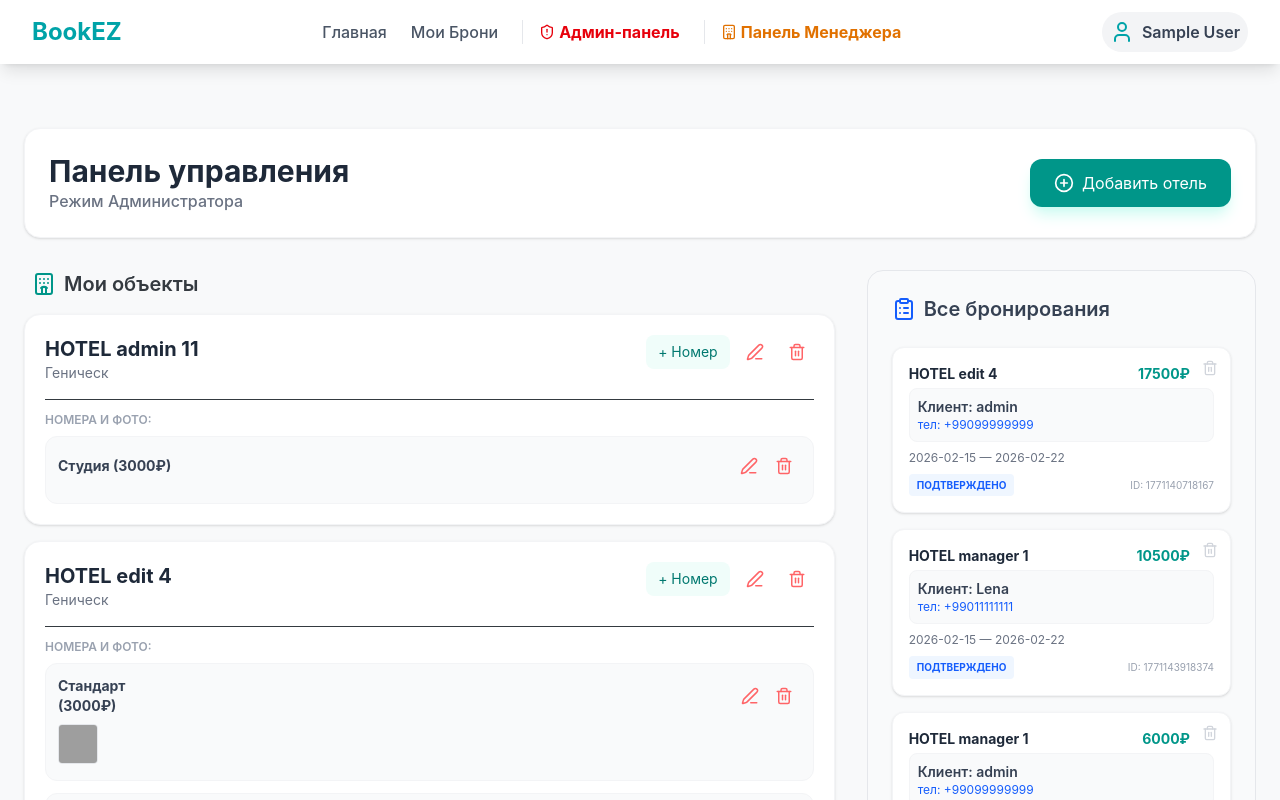
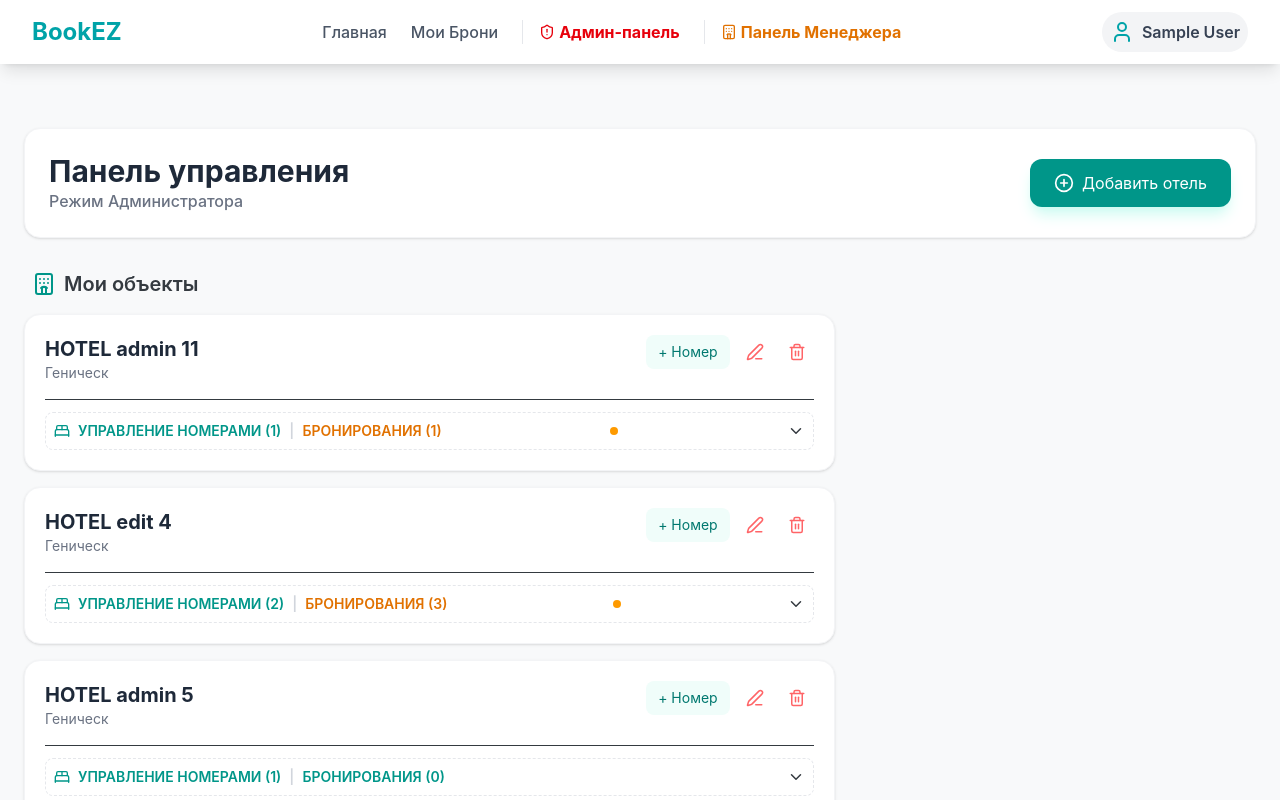
Before and after one commit to Andrey-G1Thub/bookez-hotel-booking, a React (Vite) app: page /manager in a window 1280 px wide. Shown: the top 800 px of the page. Built offline with nearby package versions, Linux system fonts and the light colour scheme; data requests are answered from the project's data file; sample sign-in values are in the browser's storage; grey boxes are pictures that could not be loaded.

Commit message:
сделаем выпадающий список для номеров отелей и броней

```diff
--- a/db.json
+++ b/db.json
@@ -93,6 +93,54 @@
       "checkOut": "2026-02-28",
       "price": 3000,
       "status": "Подтверждено"
+    },
+    {
+      "id": 1771163117526,
+      "userId": 1770711015637,
+      "hotelId": 1771070135324,
+      "roomId": 1771163093326,
+      "hotelName": "HOTEL admin 11",
+      "roomType": "Стандарт",
+      "checkIn": "2026-02-15",
+      "checkOut": "2026-02-22",
+      "price": 10500,
+      "status": "Подтверждено"
+    },
+    {
+      "id": 1771169718965,
+      "userId": 1770711015637,
+      "hotelId": 1771071321968,
+      "roomId": 1771074136002,
+      "hotelName": "HOTEL edit 4",
+      "roomType": "Стандарт",
+      "checkIn": "2026-02-15",
+      "checkOut": "2026-02-17",
+      "price": 6000,
+      "status": "Подтверждено"
+    },
+    {
+      "id": 1771169768450,
+      "userId": 1770711015637,
+      "hotelId": 1771071321968,
+      "roomId": 1771074136002,
+      "hotelName": "HOTEL edit 4",
+      "roomType": "Стандарт",
+      "checkIn": "2026-02-17",
+      "checkOut": "2026-02-20",
+      "price": 9000,
+      "status": "Подтверждено"
+    },
+    {
+      "id": 1771170369815,
+      "userId": 1770832348065,
+      "hotelId": 1771144504300,
+      "roomId": 1771144550309,
+      "hotelName": "HOTEL manager 2",
+      "roomType": "Стандарт",
+      "checkIn": "2026-02-15",
+      "checkOut": "2026-02-17",
+      "price": 5400,
+      "status": "Подтверждено"
     }
   ],
   "cities": [
@@ -131,12 +179,14 @@
       "comments": [],
       "rooms": [
         {
-          "type": "Студия",
+          "type": "Стандарт",
           "capacity": 2,
-          "price": 3000,
-          "amenities": "вафли",
-          "images": [],
-          "id": 1771142444825,
+          "price": 1500,
+          "amenities": "коты",
+          "images": [
+            "https://fastly.picsum.photos/id/259/400/250.jpg?hmac=5UUqYeg2NY3hvrzdFrun6bxjSmiUXZKvoKkHaDQibmw"
+          ],
+          "id": 1771163093326,
           "hotelId": 1771070135324
         }
       ]
@@ -225,7 +275,7 @@
         {
           "type": "Стандарт",
           "capacity": 2,
-          "price": 2000,
+          "price": 2500,
           "amenities": "велосипед",
           "images": [
             "https://fastly.picsum.photos/id/94/400/250.jpg?hmac=-r0BB5946Fi-Os3LS6Vy6uX2DlDtaVNDrHsDUeCiGAM"
--- a/index.html
+++ b/index.html
@@ -4,6 +4,7 @@
 		<meta charset="UTF-8" />
 		<link rel="icon" type="image/svg+xml" href="/vite.svg" />
 		<meta name="viewport" content="width=device-width, initial-scale=1.0" />
+		<link href="/src/index.css" rel="stylesheet" />
 		<title>vite-app</title>
 	</head>
 	<body>
--- /dev/null
+++ b/postcss.config.js
@@ -0,0 +1,5 @@
+export default {
+	plugins: {
+		'@tailwindcss/postcss': {},
+	},
+};
--- a/src/pages/managerPage/ManagerPage.tsx
+++ b/src/pages/managerPage/ManagerPage.tsx
@@ -20,6 +20,7 @@ import { RoomModal } from './componentsManagerPage/componentModalForm/RoomModal'
 
 export const ManagerPage = () => {
 	const { currentUser } = useSelector((state: any) => state.users);
+	const allBookings = useSelector((state) => state.bookings.list);
 	const dispatch = useDispatch();
 
 	const isAdmin = currentUser?.role === ROLES.ADMIN;
@@ -55,6 +56,7 @@ export const ManagerPage = () => {
 	const [isEditMode, setIsEditMode] = useState(false); // Режим редактирования или создания
 	const [editingHotelId, setEditingHotelId] = useState<number | null>(null);
 	const [editingRoomId, setEditingRoomId] = useState<number | null>(null);
+	const [isOpen, setIsOpen] = useState(false);
 
 	const myHotels = isAdmin
 		? allHotels
@@ -373,8 +375,9 @@ export const ManagerPage = () => {
 							<ItemInCardManager
 								hotel={hotel}
 								handleDeleteRoom={handleDeleteRoom}
-								// handleAddRoomPhoto={handleAddRoomPhoto}
+								allBookings={myBookings}
 								handleEditRoomClick={handleEditRoomClick}
+								handleDeleteBooking={handleDeleteBooking}
 							/>
 						</div>
 					))}
@@ -382,11 +385,11 @@ export const ManagerPage = () => {
 
 				{/* ПРАВАЯ КОЛОНКА: БРОНИРОВАНИЯ */}
 
-				<BookingList
+				{/* <BookingList
 					myBookings={myBookings}
 					isAdmin={isAdmin}
 					handleDeleteBooking={handleDeleteBooking}
-				/>
+				/> */}
 			</div>
 
 			{/* MODAL FORM добавления отеля*/}
--- a/src/pages/managerPage/componentsManagerPage/componentsHotelCardInManagerPage/ItemInCardManager.tsx
+++ b/src/pages/managerPage/componentsManagerPage/componentsHotelCardInManagerPage/ItemInCardManager.tsx
@@ -1,91 +1,189 @@
-import { Edit3, Trash2, X } from 'lucide-react';
+import { useState } from 'react';
+import {
+	Edit3,
+	Trash2,
+	ChevronDown,
+	ChevronUp,
+	BedDouble,
+	CalendarCheck,
+	X,
+	Mail,
+	Phone,
+	User,
+} from 'lucide-react';
 
 interface ItemInCardManagerProps {
 	hotel: any;
+	allBookings: any[]; // Передаем все бронирования для фильтрации
 	handleDeleteRoom: (hotelId: number, roomId: number) => void;
-	// handleAddRoomPhoto: (hotelId: number, roomId: number, url: string) => void;
 	handleEditRoomClick: (hotel: any, room: any) => void;
+	handleDeleteBooking: (bookingId: number) => void;
 }
 
 export const ItemInCardManager = ({
 	hotel,
+	allBookings,
 	handleDeleteRoom,
-	// handleAddRoomPhoto,
 	handleEditRoomClick,
+	handleDeleteBooking,
 }: ItemInCardManagerProps) => {
-	// Функция-посредник для обработки клика
-	// const onAddPhotoClick = (roomId: number) => {
-	// 	const input = document.getElementById(`input-room-${roomId}`) as HTMLInputElement;
-	// 	if (input && input.value) {
-	// 		handleAddRoomPhoto(hotel.id, roomId, input.value);
-	// 		input.value = ''; // очистка
-	// 	}
-	// };
-
-	if (!hotel.rooms || hotel.rooms.length === 0) return null;
+	const [isOpen, setIsOpen] = useState(false);
+	// Фильтруем бронирования только для этого отеля
+	const hotelBookings = allBookings.filter((b) => b.hotelId === hotel.id);
+	const roomsCount = hotel.rooms?.length || 0;
+	const bookingsCount = hotelBookings.length;
+	const totalBookingsCount = hotelBookings.length;
 
 	return (
 		<div className="border-t pt-3 mt-3">
-			<p className="text-xs font-semibold text-gray-400 uppercase mb-2">
-				Номера и фото:
-			</p>
-			<div className="grid grid-cols-1 gap-3">
-				{hotel.rooms.map((room: any) => (
+			<button
+				onClick={() => setIsOpen(!isOpen)}
+				className="w-full flex items-center justify-between p-2 hover:bg-gray-50 rounded-lg transition-colors border border-dashed border-gray-200"
+			>
+				<div className="flex items-center gap-2 text-sm font-semibold text-teal-600 uppercase">
+					<BedDouble size={16} />
+
+					<span>Управление номерами ({roomsCount})</span>
+					<span className="text-gray-300">|</span>
+					{/* Подсвечиваем брони, если они есть */}
+					<span
+						className={bookingsCount > 0 ? 'text-amber-600' : 'text-teal-600'}
+					>
+						Бронирования ({bookingsCount})
+					</span>
+				</div>
+				<div className="flex items-center gap-2">
+					{/* Маленький индикатор-точка, если есть активные брони */}
+					{bookingsCount > 0 && !isOpen && (
+						<span className="relative flex h-2 w-2">
+							<span className="animate-ping absolute inline-flex h-full w-full rounded-full bg-amber-400 opacity-75"></span>
+							<span className="relative inline-flex rounded-full h-2 w-2 bg-amber-500"></span>
+						</span>
+					)}
+				</div>
+				{isOpen ? <ChevronUp size={18} /> : <ChevronDown size={18} />}
+			</button>
+
+			{isOpen && (
+				<div className="mt-4 space-y-4 animate-in fade-in duration-300">
+					{hotel.rooms?.map((room: any) => {
+						// ФИЛЬТРАЦИЯ: Находим бронирования именно для этого номера
+						const roomBookings = hotelBookings.filter(
+							(b) => b.roomId === room.id,
+						);
+
+						return (
 							<div
 								key={room.id}
-						className="bg-gray-50 p-3 rounded-xl border border-gray-100"
+								className="border rounded-xl overflow-hidden bg-white"
 							>
-						<div className="flex justify-between items-center mb-2">
-							<span className="text-sm font-bold text-gray-700">
-								{room.type} ({room.price}₽)
+								{/* КАРТОЧКА НОМЕРА */}
+								<div className="bg-gray-50 p-3 flex justify-between items-center border-b">
+									<div className="flex items-center gap-3">
+										<div className="w-10 h-10 bg-white rounded-lg border flex items-center justify-center overflow-hidden">
+											{room.images?.[0] ? (
+												<img
+													src={room.images[0]}
+													className="object-cover w-full h-full"
+													alt=""
+												/>
+											) : (
+												<BedDouble
+													className="text-gray-300"
+													size={16}
+												/>
+											)}
+										</div>
+										<div>
+											<p className="text-sm font-bold text-gray-700">
+												{room.type}
+											</p>
+											<p className="text-xs text-gray-500">
+												{room.price.toLocaleString()} ₽ / ночь
+											</p>
+										</div>
+									</div>
+
+									<div className="flex items-center gap-1">
+										{/* Счетчик броней на конкретный номер */}
+										{roomBookings.length > 0 && (
+											<span className="text-[10px] bg-amber-100 text-amber-700 px-2 py-1 rounded-full font-bold mr-2">
+												{roomBookings.length} бронь
 											</span>
+										)}
 										<button
-								onClick={() => handleEditRoomClick(hotel, room)}
-								className="p-2 text-red-400 hover:text-red-600 hover:bg-red-50 rounded-lg transition  ml-140"
+											onClick={() =>
+												handleEditRoomClick(hotel, room)
+											}
+											className="p-2 text-blue-400 hover:bg-blue-50 rounded-lg"
 										>
-								<Edit3 size={18} />
+											<Edit3 size={16} />
 										</button>
 										<button
-								onClick={() => handleDeleteRoom(hotel.id, room.id)}
-								className="p-2 text-red-400 hover:text-red-600 hover:bg-red-50 rounded-lg transition"
+											onClick={() =>
+												handleDeleteRoom(hotel.id, room.id)
+											}
+											className="p-2 text-red-400 hover:bg-red-50 rounded-lg"
 										>
-								<Trash2 size={18} />
+											<Trash2 size={16} />
 										</button>
 									</div>
+								</div>
 
-						{/* Поле добавления фото */}
-						{/* <div className="flex gap-2">
-							<input
-								type="text"
-								id={`input-room-${room.id}`}
-								placeholder="URL фото номера"
-								className="flex-1 text-[10px] p-2 border rounded-lg focus:ring-1 focus:ring-teal-500 outline-none"
+								{/* СПИСОК БРОНЕЙ ПОД НОМЕРОМ */}
+								{roomBookings.length > 0 && (
+									<div className="p-2 bg-white space-y-2">
+										{roomBookings.map((book: any) => (
+											<div
+												key={book.id}
+												className="bg-amber-50/30 p-3 rounded-lg border border-amber-100/50 flex justify-between items-center"
+											>
+												<div className="space-y-1">
+													<div className="flex items-center gap-2 text-sm font-bold text-gray-800">
+														<User
+															size={14}
+															className="text-amber-600"
 														/>
+														{book.client?.name || 'Гость'}
+														<span className="text-amber-700 ml-2 bg-white px-2 py-0.5 rounded border border-amber-200 text-xs">
+															{book.price?.toLocaleString()}{' '}
+															₽
+														</span>
+													</div>
+
+													<div className="flex flex-wrap gap-x-4 gap-y-1 text-[11px] text-gray-600">
+														<div className="flex items-center gap-1">
+															<Phone
+																size={12}
+																className="text-gray-400"
+															/>
+															{book.client?.phone || 'нет'}
+														</div>
+														<div className="flex items-center gap-1 text-amber-700 font-medium">
+															<CalendarCheck size={12} />
+															{book.checkIn} —{' '}
+															{book.checkOut}
+														</div>
+													</div>
+												</div>
 												<button
-								type="button"
-								onClick={() => onAddPhotoClick(room.id)}
-								className="bg-teal-600 text-white px-3 py-1 rounded-lg text-[10px] font-bold"
+													onClick={() =>
+														handleDeleteBooking(book.id)
+													}
+													className="p-1.5 text-gray-400 hover:text-red-500 transition-colors"
+													title="Отменить бронь"
 												>
-								ОК
+													<X size={16} />
 												</button>
-						</div> */}
-
-						{/* Галерея */}
-						{room.images && room.images.length > 0 && (
-							<div className="flex gap-1 mt-2 overflow-x-auto pb-1">
-								{room.images.map((img: string, idx: number) => (
-									<img
-										key={idx}
-										src={img}
-										className="w-10 h-10 object-cover rounded border border-gray-200"
-										alt="Room"
-									/>
+											</div>
 										))}
 									</div>
 								)}
 							</div>
-				))}
+						);
+					})}
 				</div>
+			)}
 		</div>
 	);
 };
```
Also changed, not shown: package.json (+5 -2 lines), tailwind.config.js (added, +8 -0 lines), 2 other files (tests, documents, lock files or other folders). Lines whose indentation alone changed are shown as unchanged.
